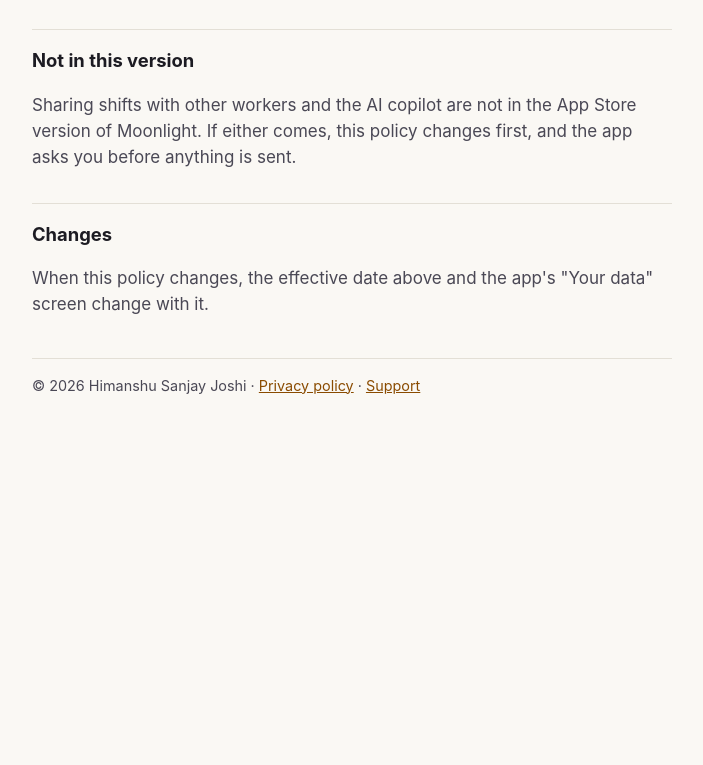
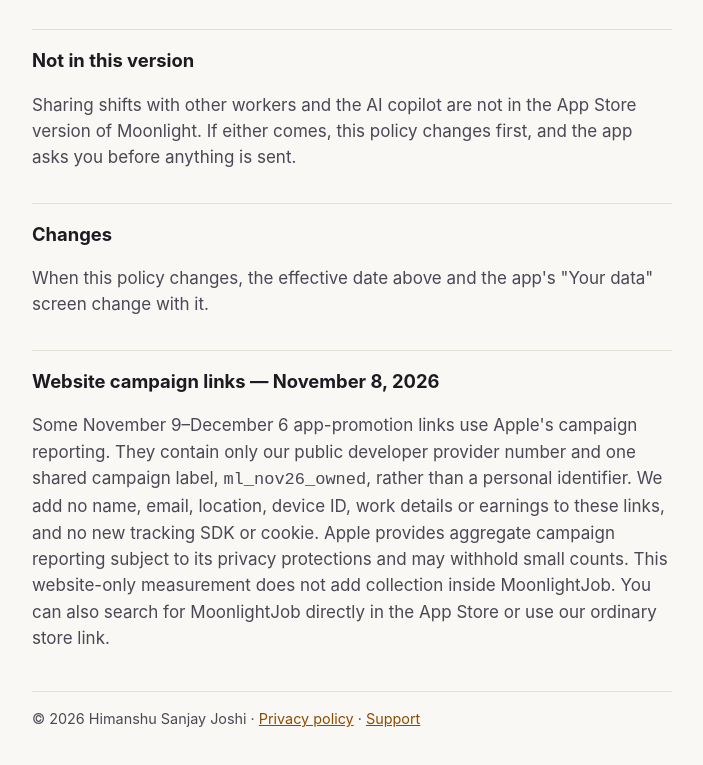
Before and after one commit to moonlight-work/moonlightjob, a plain HTML site: page privacy/index.html in a window 1280 px wide. Shown: the part 6882-7647 px from the top of the page, without its empty margins (288-991 px from the left). Before the commit the page ends 7327 px from the top, so only its background shows below. Drawn offline with Linux system fonts and the light colour scheme.

Commit message:
Disclose broad Apple promotion links without changing app collection

```diff
--- a/privacy/index.html
+++ b/privacy/index.html
@@ -102,6 +102,10 @@
 <p>Sharing shifts with other workers and the AI copilot are not in the App Store version of Moonlight. If either comes, this policy changes first, and the app asks you before anything is sent.</p>
 <h2>Changes</h2>
 <p>When this policy changes, the effective date above and the app's "Your data" screen change with it.</p>
+<aside aria-label="Website campaign links">
+<h2>Website campaign links — November 8, 2026</h2>
+<p>Some November 9–December 6 app-promotion links use Apple's campaign reporting. They contain only our public developer provider number and one shared campaign label, <code>ml_nov26_owned</code>, rather than a personal identifier. We add no name, email, location, device ID, work details or earnings to these links, and no new tracking SDK or cookie. Apple provides aggregate campaign reporting subject to its privacy protections and may withhold small counts. This website-only measurement does not add collection inside MoonlightJob. You can also search for MoonlightJob directly in the App Store or use our ordinary store link.</p>
+</aside>
 <footer>© 2026 Himanshu Sanjay Joshi · <a href="https://moonlight-work.github.io/moonlightjob/privacy/">Privacy policy</a> · <a href="https://moonlight-work.github.io/moonlightjob/support/">Support</a></footer>
 </main>
 </body>
```
